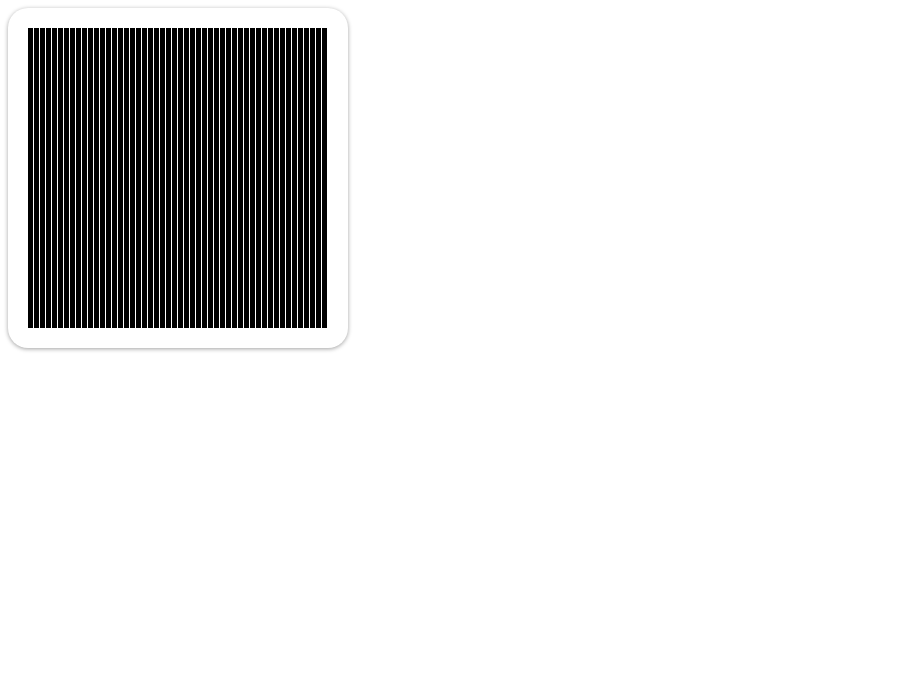
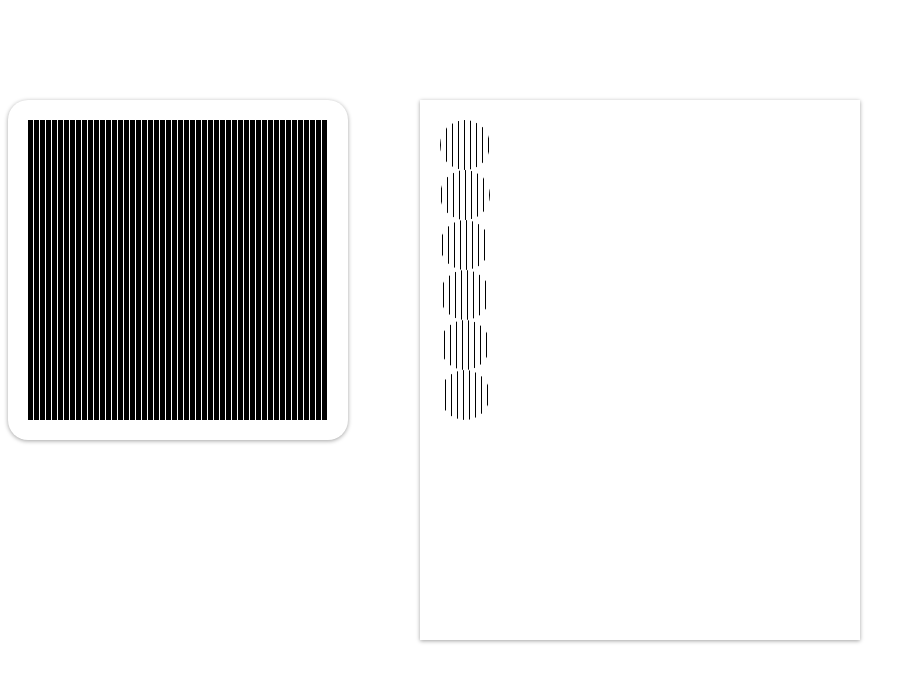
Before and after one commit to douglastgordon/disruptions, a plain HTML site: page index.html in a window 1280 px wide. Shown: the whole page, without its empty margins (0-919 px from the left). Drawn offline with Linux system fonts and the light colour scheme.

Commit message:
make descending dots pattern

```diff
--- /dev/null
+++ b/image.js
@@ -0,0 +1,5 @@
+class image {
+  constructor() {
+
+  }
+}
--- /dev/null
+++ b/imageOne.css
@@ -0,0 +1,33 @@
+.ball {
+  width: 50px;
+  height: 50px;
+  border-radius: 50%;
+  position: relative;
+
+
+  /*-webkit-mask: url(#mask)*/
+}
+
+.frame-0 {
+  background: repeating-linear-gradient(90deg, black, black 1px, white 1px, white 6px);
+}
+
+.frame-1 {
+  background: repeating-linear-gradient(90deg, white, white 1px, black 1px, black 2px, white 2px, white 6px);
+}
+
+.frame-2 {
+  background: repeating-linear-gradient(90deg, white, white 2px, black 2px, black 3px, white 3px, white 6px);
+}
+
+.frame-3 {
+  background: repeating-linear-gradient(90deg, white, white 3px, black 3px, black 4px, white 4px, white 6px);
+}
+
+.frame-4 {
+  background: repeating-linear-gradient(90deg, white, white 4px, black 4px, black 5px, white 5px, white 6px);
+}
+
+.frame-5 {
+  background: repeating-linear-gradient(90deg, white, white 5px, black 5px, black 6px);
+}
--- a/index.html
+++ b/index.html
@@ -4,12 +4,15 @@
     <meta charset="utf-8">
     <title></title>
     <link rel="stylesheet" href="./main.css">
+    <link rel="stylesheet" href="./imageOne.css">
 
   </head>
   <body>
-    <div id="viewer" class="viewer">
-    </div>
+    <div id="viewer" class="viewer"></div>
+    <div id="image-port" class="image-port"></div>
+
     <script type="text/javascript" src="./draggable.js"></script>
+    <script type="text/javascript" src="./layer.js"></script>
     <script type="text/javascript" src="./main.js"></script>
   </body>
 </html>
--- /dev/null
+++ b/layer.js
@@ -0,0 +1,21 @@
+class Layer {
+  constructor(element, frame, className) {
+    this.element = element
+    this.frame = frame
+    this.className = className
+
+    this.createHTML()
+    this.maskElement()
+  }
+
+  createHTML() {
+    this.element.id = this.frame
+    this.element.className = `${this.className} frame-${this.frame}`
+    document.getElementById("image-port").appendChild(this.element)
+  }
+
+  maskElement() {
+    const mask = makeMask()
+    // this.element.style.mask = url(#mask)
+  }
+}
--- a/main.css
+++ b/main.css
@@ -8,6 +8,7 @@
   box-shadow: 0 1px 4px 0 rgba(0, 0, 0, 0.37);
   cursor: move;
   position: absolute;
+  z-index: 10;
 }
 
 .line {
@@ -17,10 +18,33 @@
 
 .fat {
   width: 5px;
-  background-color: black;
 }
 
 .thin {
   width: 1px;
+}
+
+.black {
+  background-color: black;
+}
+
+.white {
+  background-color: white;
+}
+
+.transparent {
   background-color: transparent;
 }
+
+.image-port {
+  width: 400px;
+  height: 500px;
+  margin: 100px auto;
+  padding: 20px;
+  box-shadow: 0 1px 4px 0 rgba(0, 0, 0, 0.37);
+  z-index: 5;
+}
+
+.mask {
+
+}
--- a/main.js
+++ b/main.js
@@ -3,12 +3,33 @@ const makeViewer = () => {
   new Draggable(viewer)
   for (let i = 0; i < 50; i += 1) {
     const fat = document.createElement("li")
-    fat.className = "fat line"
+    fat.className = "fat black line"
     viewer.appendChild(fat)
     const thin = document.createElement("li")
-    thin.className = "thin line"
+    thin.className = "thin transparent line"
     viewer.appendChild(thin)
   }
 }
 
+const makeMask = () => {
+  const mask = document.createElement("div")
+  for (let i = 0; i < 50; i += 1) {
+    const fat = document.createElement("li")
+    fat.className = "fat white line"
+    mask.appendChild(fat)
+    const thin = document.createElement("li")
+    thin.className = "thin transparent line"
+    mask.appendChild(thin)
+  }
+  mask.id = mask
+  return mask
+}
+
+const makeImageOne = () => {
+  for (let i = 0; i < 6; i += 1) {
+    new Layer(document.createElement("div"), i, "ball")
+  }
+}
+
 makeViewer()
+makeImageOne()
```
Also changed, not shown: draggable.js (+0 -37 lines).
